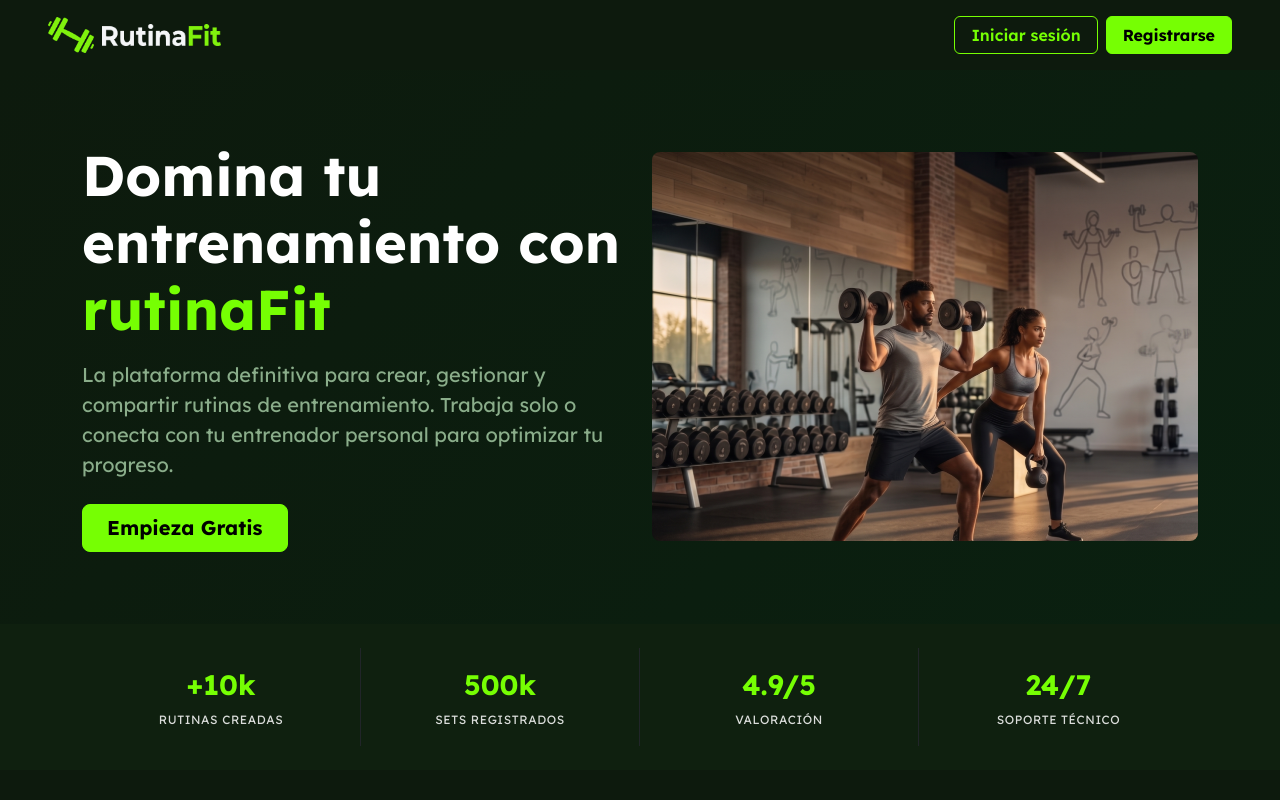
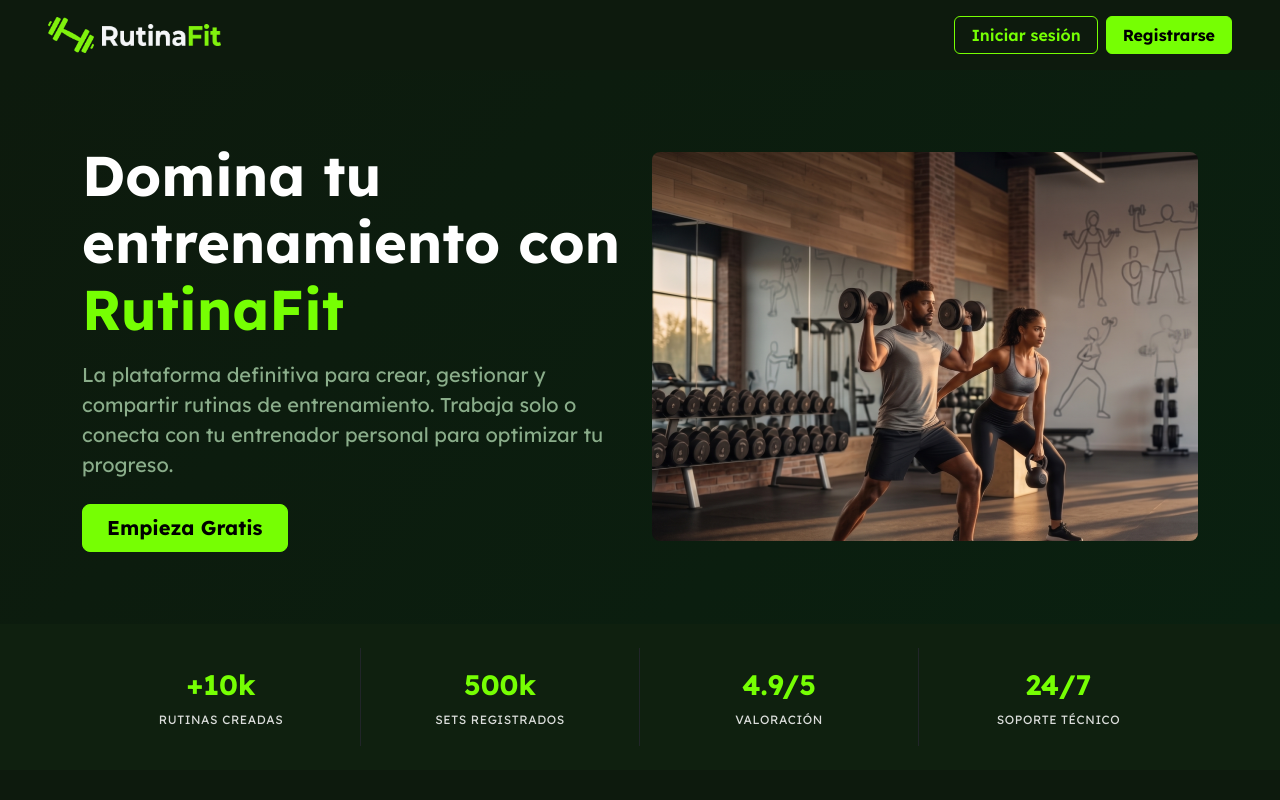
Before and after one commit to Raul-Pino/RutinaFit, an Angular app in the folder rutinafit_frontend/: page / in a window 1280 px wide. Shown: the top 800 px of the page. Built offline with nearby package versions, Linux system fonts and the light colour scheme.

Commit message:
Cambios menores

```diff
--- a/rutinafit_frontend/src/app/pages/home/home.html
+++ b/rutinafit_frontend/src/app/pages/home/home.html
@@ -22,7 +22,7 @@
       <div class="row align-items-center g-4">
         <div class="col-lg-6">
           <h1 class="display-4 fw-bold text-white mb-3">
-            Domina tu entrenamiento con <span class="texto-verde">rutinaFit</span>
+            Domina tu entrenamiento con <span class="texto-verde">RutinaFit</span>
           </h1>
           <p class="fs-5 mb-4 hero-subtitle">
             La plataforma definitiva para crear, gestionar y compartir rutinas de entrenamiento. Trabaja solo o conecta con tu entrenador personal para optimizar tu progreso.
@@ -263,7 +263,7 @@
   <!-- ==================== FOOTER ==================== -->
   <footer class="py-4 footer-home">
     <div class="container text-center">
-      <p class="footer-texto mb-0">© 2024 rutinaFit System Management. All rights reserved.</p>
+      <p class="footer-texto mb-0">© 2026 RutinaFit System Management. All rights reserved.</p>
     </div>
   </footer>
 </div>
```
